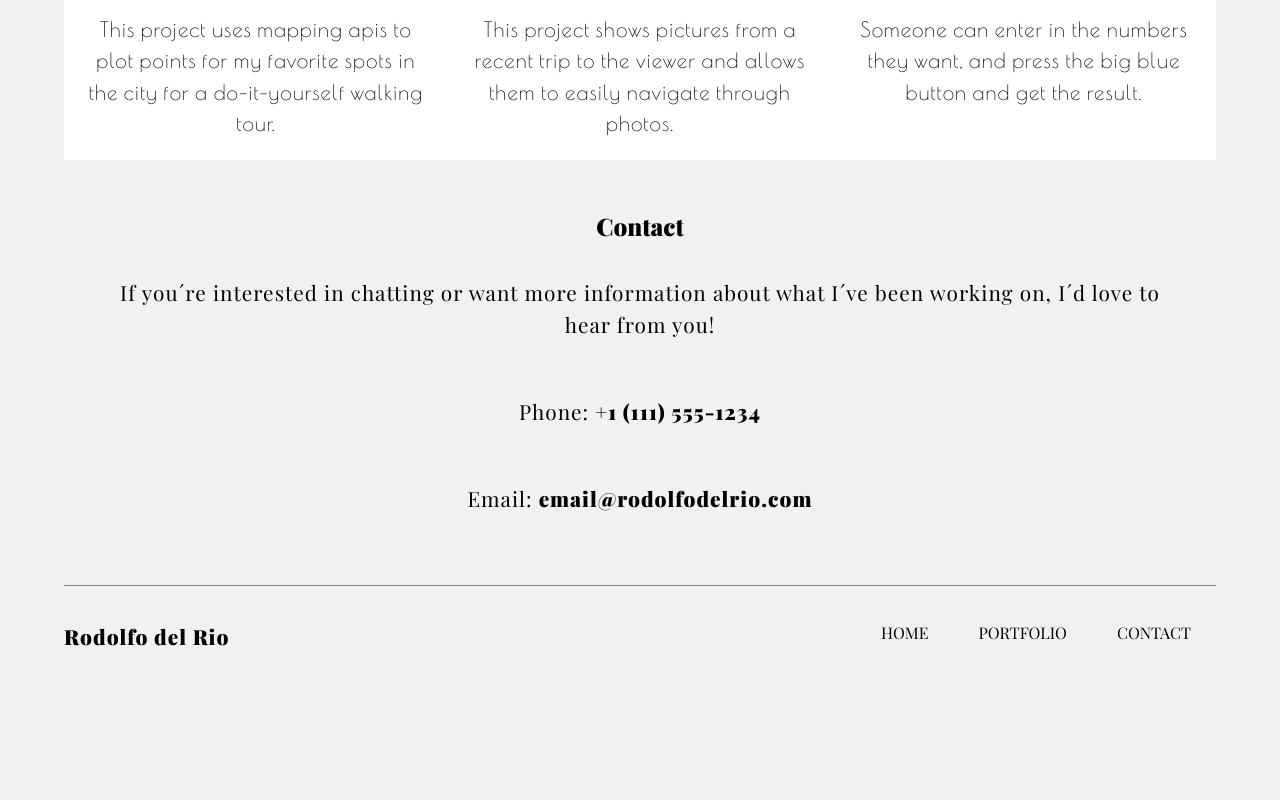
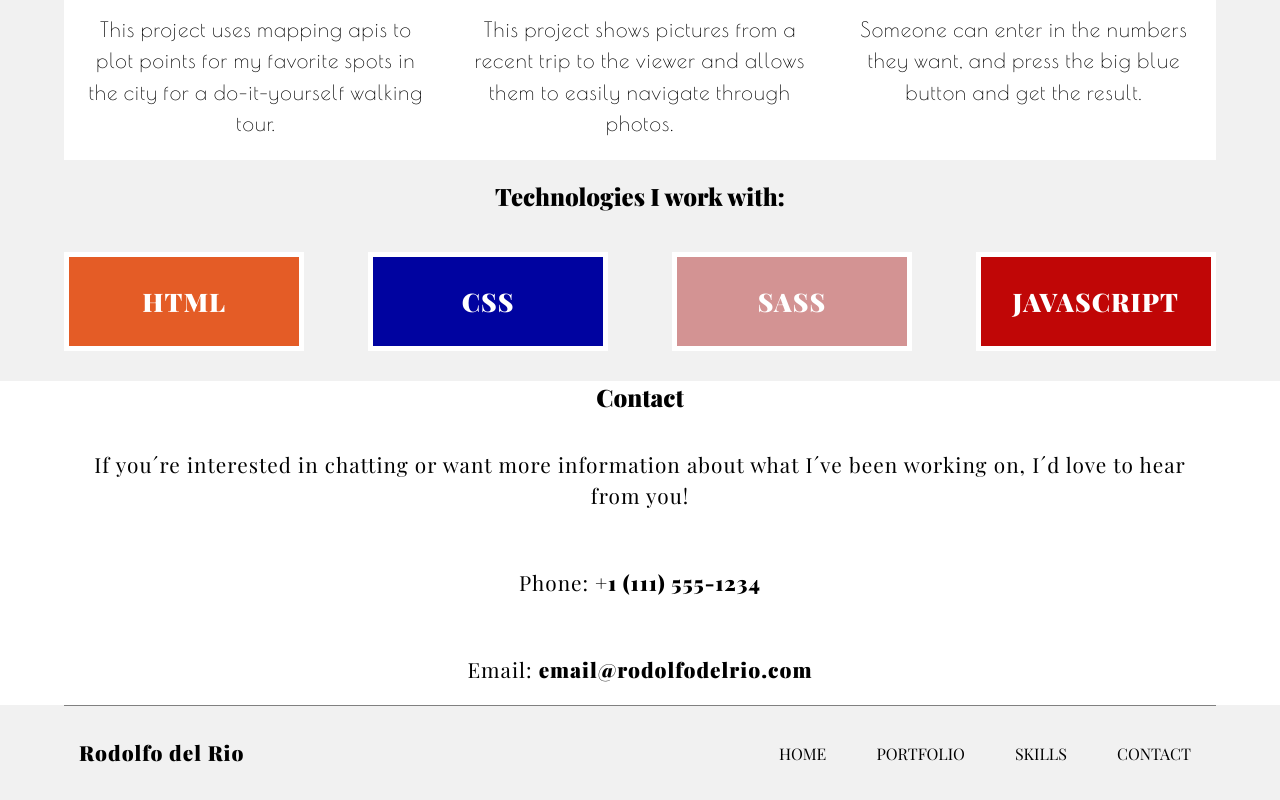
Before and after one commit to rrorrolfo/mobileFirstResponsiveLayout, a plain HTML site: page index.html in a window 1280 px wide. Shown: the part 1105-1905 px from the top of the page. Before the commit the page ends 1798 px from the top, so only its background shows below. Drawn offline with nearby package versions, Linux system fonts and the light colour scheme.

Commit message:
Added Skills section

```diff
--- a/css/style.css
+++ b/css/style.css
@@ -46,7 +46,11 @@ nav a,
 #portfolio,
 #portfolio p,
 #portfolio h2,
-#portfolio h3 {
+#portfolio h3,
+#contact,
+#contact p,
+#contact h2,
+#contact strong {
     background-color: #fff;
 }
 
@@ -91,6 +95,7 @@ nav a:hover {
 /********  Portfolio SECTION **************/
 
 .project_container,
+#skills,
 #contact,
 footer {
     width: 90%;
@@ -105,10 +110,64 @@ footer {
     font-family: 'Poiret One', cursive;
 }
 
+/********* Skills ***********/
+
+#skills {
+    display:flex;
+    flex-wrap: wrap;
+    justify-content: space-between;
+}
+
+#skills h2 {
+    flex-basis: 100%
+}
+
+.skills_container {
+    flex-basis: 45%;
+    font-weight: 800;
+    color: #fff;
+    border: 5px solid #fff;
+}
+
+.skills_container p {
+    display: inline-block;
+    font-size: 1.6rem;
+}
+
+.skills_container:nth-child(-n+3) {
+    margin-bottom: 20px;
+}
+
+.ht_color,
+.ht_color p {
+    background-color: rgb(228, 92, 38);
+}
+
+.cs_color,
+.cs_color p {
+    background-color: rgb(0, 3, 160);
+}
+
+.sass_color,
+.sass_color p {
+    background-color: rgb(211, 147, 147)
+}
+
+.js_color,
+.js_color p {
+    background-color: rgb(192, 6, 6);
+}
+
 /********* Contact ***********/
 
 #contact {
-    padding: 30px 0;
+    margin: 30px 0 0;
+    padding: 0 5%;
+}
+
+#contact p:last-child {
+    margin-bottom: 0;
+    padding-bottom: 20px;
 }
 
 
@@ -174,9 +233,8 @@ nav a {
     flex-basis: 45%;
 }
 
-#contact p,
-footer p {
-    padding: 15px 35px 20px;
+#contact p {
+    padding: 15px 21px 20px;
 }
 
 #toogle_link {
@@ -217,6 +275,15 @@ footer p {
         flex-basis: 30%;
     }
 
+    .skills_container {
+        flex-basis: 20%;
+        margin-top: 20px;
+    }
+
+    .skills_container:nth-child(-n+3){
+        margin-bottom: 0;
+    }
+
     footer p {
         padding-left: 0;
     }
--- a/index.html
+++ b/index.html
@@ -18,6 +18,7 @@
             <ul>
                 <li><a href="#home">HOME</a></li>
                 <li><a href="#portfolio">PORTFOLIO</a></li>
+                <li><a href="#skills">SKILLS</a></li>
                 <li><a href="#contact">CONTACT</a></li>
             </ul>
         </nav>
@@ -76,6 +77,28 @@
 
         </section>
 
+        <section id="skills">
+
+            <h2>Technologies I work with:</h2>
+
+            <div class="skills_container ht_color">
+                <p>HTML</p>
+            </div>
+
+            <div class="skills_container cs_color">
+                <p>CSS</p>
+            </div>
+
+            <div class="skills_container sass_color">
+                <p>SASS</p>
+            </div>
+
+            <div class="skills_container js_color">
+                <p>JAVASCRIPT</p>
+            </div>
+
+        </section>
+
         <section id="contact">
             <h2>Contact</h2>
             <p>If you´re interested in chatting or want more information about what I´ve been working on, I´d love to hear from you!</p>
@@ -86,12 +109,13 @@
     </main>
 
     <footer>
-        <p><strong>Rodolfo del Rio</strong></p>
+        <p><a href=#home><strong>Rodolfo del Rio</strong></a></p>
         <p id="toogle_link"><a href="#home"><strong>BACK TO TOP</strong></a></p>
         <nav id="footer_nav">
             <ul>
                 <li><a href="#home">HOME</a></li>
                 <li><a href="#portfolio">PORTFOLIO</a></li>
+                <li><a href="#skills">SKILLS</a></li>
                 <li><a href="#contact">CONTACT</a></li>
             </ul>
         </nav>
```
